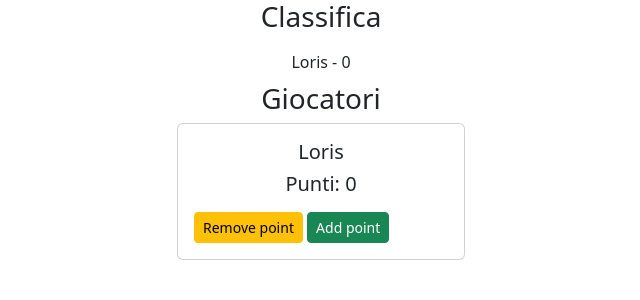
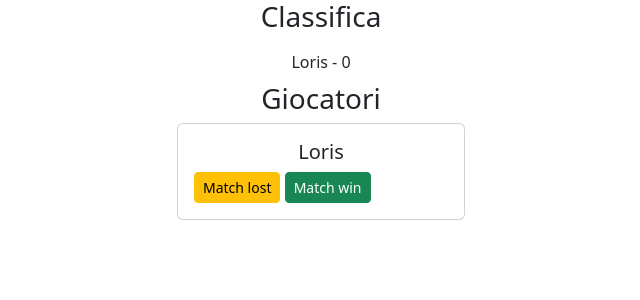
Before and after one commit to lorisoppia1/calcettoDev, a Django app: page /calcetto/ in a window 1280 px wide. Shown: the top 300 px of the page, without its empty margins (319-959 px from the left). Run offline with Django 4.2, Linux system fonts and the light colour scheme; data comes from the database, SQL or seed files in the repository.

Commit message:
Edit classifica, add match fields

```diff
--- a/calcettoDev/calcetto/models.py
+++ b/calcettoDev/calcetto/models.py
@@ -5,7 +5,14 @@ class Developer(models.Model):
   name = models.CharField(max_length=100)
   description = models.CharField(max_length=255, default="")
   total_points = models.IntegerField(default=0)
+  total_match = models.IntegerField(default=0)
+  win_match = models.IntegerField(default=0)
 
   def __str__(self):
     return f"{self.name} - {self.total_points}"
     # pass admin 6zJ1a3ly
+
+  def win_ratio(self):
+    if self.total_match != 0:
+      return round((self.win_match / self.total_match), 2)
+    return 0
--- a/calcettoDev/calcetto/templates/home.html
+++ b/calcettoDev/calcetto/templates/home.html
@@ -17,7 +17,7 @@
 
   <div class="d-flex flex-column text-center">
     {% for developer in classifica %}
-    <div class="p-2">{{developer.name}} - {{developer.total_points}}</div>
+    <div class="p-2">{{developer.name}} - {{developer.win_ratio}}</div>
     {% endfor %}
   </div>
 
@@ -29,12 +29,15 @@
     <div class="card" style="width: 18rem;">
       <div class="card-body">
         <h5 class="card-title text-center">{{developer.name}}</h5>
-        <h5 class="card-title text-center">Punti: {{developer.total_points}}</h5>
-        <p class="card-text">{{developer.description}}</p>
-        <button class="btn btn-sm btn-warning" type="button" onclick="edit_point('{{developer.id}}','remove')">Remove
+        <!-- <p class="card-text">{{developer.description}}</p> -->
+        <button class="btn btn-sm btn-warning" type="button" onclick="edit_match('{{developer.id}}','lost')">Match
+          lost</button>
+        <button class="btn btn-sm btn-success" type="button" onclick="edit_match('{{developer.id}}','win')">Match
+          win</button>
+        <!-- <button class="btn btn-sm btn-warning" type="button" onclick="edit_point('{{developer.id}}','remove')">Remove
           point</button>
         <button class="btn btn-sm btn-success" type="button" onclick="edit_point('{{developer.id}}','add')">Add
-          point</button>
+          point</button> -->
       </div>
     </div>
     {% endfor %}
@@ -44,17 +47,23 @@
     <div class="card" style="width: 18rem;">
       <div class="card-body">
         <h5 class="card-title text-center">{{developer.name}}</h5>
-        <h5 class="card-title text-center">Punti: {{developer.total_points}}</h5>
-        <p class="card-text">{{developer.description}}</p>
-        <button class="btn btn-sm btn-warning" type="button" onclick="edit_point('{{developer.id}}','remove')">Remove
+        <!-- <p class="card-text">{{developer.description}}</p> -->
+        <button class="btn btn-sm btn-warning" type="button" onclick="edit_match('{{developer.id}}','lost')">Match
+          lost</button>
+        <button class="btn btn-sm btn-success" type="button" onclick="edit_match('{{developer.id}}','win')">Match
+          win</button>
+        <!-- <button class="btn btn-sm btn-warning" type="button" onclick="edit_point('{{developer.id}}','remove')">Remove
           point</button>
         <button class="btn btn-sm btn-success" type="button" onclick="edit_point('{{developer.id}}','add')">Add
-          point</button>
+          point</button> -->
       </div>
     </div>
     {% endfor %}
   </div>
   <form method="post" id="form_points" class="d-none">
+    {% csrf_token %}
+  </form>
+  <form method="post" id="form_match" class="d-none">
     {% csrf_token %}
   </form>
 
@@ -72,6 +81,17 @@
     }
     form.submit()
   }
+  function edit_match(id, mode) {
+    form = document.getElementById("form_match")
+    if (mode == "win") {
+      form.action = `/calcetto/win_match/${id}/`
+    }
+    else {
+      form.action = `/calcetto/lost_match/${id}/`
+    }
+    form.submit()
+  }
+
 </script>
 
 </html>
--- a/calcettoDev/calcetto/urls.py
+++ b/calcettoDev/calcetto/urls.py
@@ -5,4 +5,6 @@ urlpatterns = [
   path('', Home.as_view(), name='home'),
   path('add_point/<int:id>/', AddPoints.as_view(), name='add-point'),
   path('remove_point/<int:id>/', RemovePoints.as_view(), name='remove-point'),
+  path('win_match/<int:id>/', WinMatch.as_view(), name='win-match'),
+  path('lost_match/<int:id>/', LostMatch.as_view(), name='remove-point'),
 ]
--- a/calcettoDev/calcetto/views.py
+++ b/calcettoDev/calcetto/views.py
@@ -1,13 +1,17 @@
 from django.shortcuts import render, redirect
 from rest_framework.views import APIView
 from calcetto.models import *
+from django.db.models import F, FloatField
+from django.db.models.functions import Cast, Round
 
 class Home(APIView):
 
   def get(self, request):
     developers1 = Developer.objects.all().order_by("name")[:6]
     developers2 = Developer.objects.all().order_by("name")[6:]
-    classifica = Developer.objects.order_by("-total_points")[:3]
+    classifica = list(Developer.objects.all())
+    # developers = Developer.objects.annotate(win_ratio=Round(Cast(F('win_match'), FloatField()) / Cast(F('total_match'), FloatField()), 2)).order_by('-win_ratio')
+    classifica.sort(key=lambda dev: dev.win_ratio(), reverse=True)
     context = {"developers1": developers1, "developers2": developers2, "classifica": classifica}
     return render(request, "home.html", context)
 
@@ -26,3 +30,20 @@ class RemovePoints(APIView):
     developer.total_points -= 1
     developer.save()
     return redirect("/calcetto/")
+
+class WinMatch(APIView):
+
+  def post(self, request, id):
+    developer = Developer.objects.get(id=id)
+    developer.total_match += 1
+    developer.win_match += 1
+    developer.save()
+    return redirect("/calcetto/")
+
+class LostMatch(APIView):
+
+  def post(self, request, id):
+    developer = Developer.objects.get(id=id)
+    developer.total_match += 1
+    developer.save()
+    return redirect("/calcetto/")
```
Also changed, not shown: calcettoDev/calcetto/migrations/0004_developer_total_match_developer_win_match.py (added).
